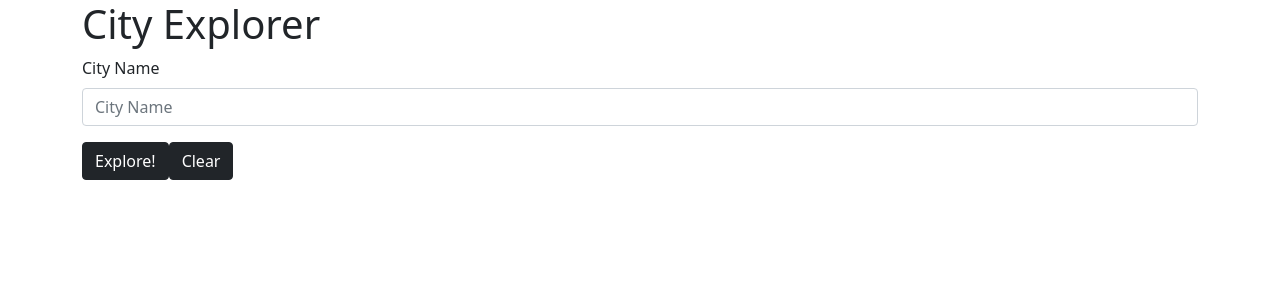
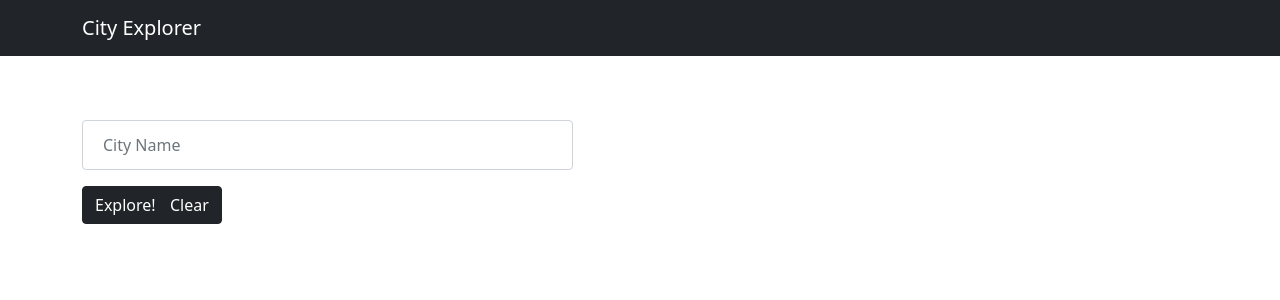
Before and after one commit to hasnaa38/city-explorer, a React (Create React App) app: page / in a window 1280 px wide. Shown: the top 300 px of the page. Built offline with nearby package versions, Linux system fonts and the light colour scheme.

Commit message:
finished styling

```diff
--- a/src/App.js
+++ b/src/App.js
@@ -1,7 +1,7 @@
 import React, { Component } from 'react';
 import 'bootstrap/dist/css/bootstrap.min.css';
 import axios from 'axios';
-import { Container, Row, Col } from 'react-bootstrap';
+import { Container, Row, Col, Navbar, } from 'react-bootstrap';
 import SearchForm from './components/SearchForm.js';
 import Location from './components/Location.js';
 import ErrorMessage from './components/ErrorMessage'
@@ -65,37 +65,33 @@ class App extends Component {
       lat: '',
       lon: '',
       show_results_flag: false,
+      error_status: '',
+      error_msg_data: '',
+      show_alert_flag: false,
     });
   }
 
   render() {
     return (
       <div>
-        <Container className='headerContainer'>
+        <Navbar bg="dark" variant="dark">
+          <Container className='headerContainer'>
+            <Navbar.Brand>City Explorer</Navbar.Brand>
+          </Container>
+        </Navbar>
+        <br />
+        <Container className='mainContainer'>
           <Row>
-            <Col xs={12}>
-              <h1>City Explorer</h1>
+            <Col xs={6}>
+              <SearchForm handleLocation={this.handleLocation} handleSubmit={this.handleSubmit} handleClear={this.handleClear} />
+            </Col>
+            <Col xs={6} className="resultsArea">
+              {this.state.show_results_flag && <Location display_place={this.state.display_place}
+                address_country={this.state.address_country} lat={this.state.lat} lon={this.state.lon} />}
+              {this.state.show_alert_flag && <ErrorMessage error_status={this.state.error_status} error_msg_data={this.state.error_msg_data} />}
             </Col>
           </Row>
         </Container>
-        <Container className='searchFormContainer'>
-          <Row>
-            <Col xs={12}>
-              <SearchForm handleLocation={this.handleLocation} handleSubmit={this.handleSubmit} handleClear={this.handleClear} />
-            </Col>
-          </Row>
-        </Container>
-        <Container className='locationContainer'>
-          <Row>
-            <Col xs={12}>
-              {this.state.show_results_flag && <Location display_place={this.state.display_place}
-                address_country={this.state.address_country} lat={this.state.lat} lon={this.state.lon} />}
-                {this.state.show_alert_flag && <ErrorMessage error_status={this.state.error_status} error_msg_data={this.state.error_msg_data}/>}
-            </Col>
-          </Row>
-        </Container>
-
-
       </div>
     )
   }
--- a/src/components/Location.js
+++ b/src/components/Location.js
@@ -8,10 +8,10 @@ class Location extends Component {
                 <Container>
                     <Row>
                         <Col xs={12}>
-                            <h3>City: {this.props.display_place}</h3>
-                            <h3>Country: {this.props.address_country}</h3>
-                            <h3>Latitude: {this.props.lat}</h3>
-                            <h3>Longitude: {this.props.lon}</h3>
+                            <h3 style={{fontSize:"24px"}}>City: {this.props.display_place}</h3>
+                            <h3 style={{fontSize:"24px"}}>Country: {this.props.address_country}</h3>
+                            <h3 style={{fontSize:"24px"}}>Latitude: {this.props.lat}</h3>
+                            <h3 style={{fontSize:"24px"}}>Longitude: {this.props.lon}</h3>
                         </Col>
                     </Row>
                 </Container>
--- a/src/components/SearchForm.js
+++ b/src/components/SearchForm.js
@@ -1,21 +1,29 @@
 import React, { Component } from 'react'
-import { Form, Button } from 'react-bootstrap';
+import { Form, Button, Row, Col } from 'react-bootstrap';
 
 class SearchForm extends Component {
     render() {
         return (
             <div>
                 <Form onSubmit={this.props.handleSubmit}>
+                    <Row>
                         <Form.Group className="mb-3" controlId="formBasicEmail">
-                        <Form.Label>City Name</Form.Label>
-                        <Form.Control type="text" placeholder="City Name" onChange={this.props.handleLocation}/>
+                            {/* <Form.Label>City Name</Form.Label> */}
+                            <Form.Control type="text" placeholder="City Name" onChange={this.props.handleLocation} />
                         </Form.Group>
+                    </Row>
+                    <Row>
+                        <Col xs={2}>
                             <Button variant="dark" type="submit">
                                 Explore!
                             </Button>
-                    <Button variant="dark" type="submit" onClick={this.props.handleClear}>
+                        </Col>
+                        <Col xs={1}>
+                            <Button variant="dark" className="clearButton" type="submit" onClick={this.props.handleClear}>
                                 Clear
                             </Button>
+                        </Col>
+                    </Row>
                 </Form>
             </div>
         )
--- a/src/index.css
+++ b/src/index.css
@@ -5,9 +5,43 @@ body {
     sans-serif;
   -webkit-font-smoothing: antialiased;
   -moz-osx-font-smoothing: grayscale;
+  height: 100vh;
 }
 
 code {
   font-family: source-code-pro, Menlo, Monaco, Consolas, 'Courier New',
     monospace;
 }
+
+.mainContainer {
+  margin-top: 40px;
+}
+
+input[type=text] {
+  width: 90%;
+  padding: 12px 20px;
+  /* margin: 40px 0px 5px 0px; */
+}
+
+.clearButton {
+  position: relative;
+  left: -20px;
+}
+
+h3 {
+  color: #212529;
+  font-size: 10px;
+}
+
+img {
+  max-height: 450px;
+  max-width: 450px;
+  margin-top: 20px;
+  margin-bottom: 20px;
+}
+
+.footerContainer{
+  position: absolute;
+  height: 100%;
+  bottom: 0px;
+}
```
Lines whose indentation alone changed are shown as unchanged.
